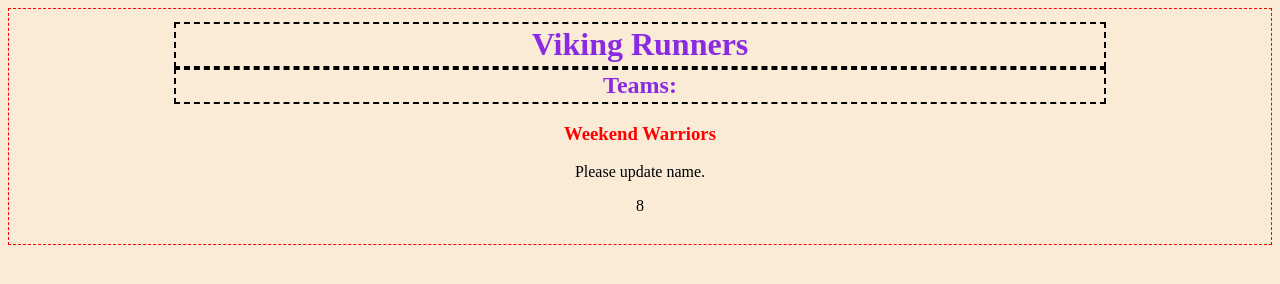
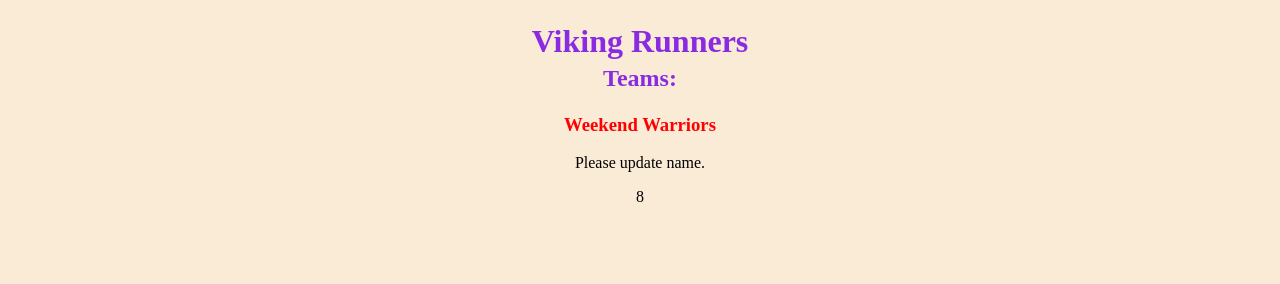
Before and after one commit to K1ngHandy/Viking-Runners, a plain HTML site: page index.html in a window 1280 px wide. Drawn offline with Linux system fonts and the light colour scheme.

Commit message:
2nd correction

```diff
--- a/index.css
+++ b/index.css
@@ -1,5 +1,5 @@
 body {
-    border: dashed 1px red;
+    /* border: dashed 1px red; */
     background-color: antiquewhite;
     padding: 1%;
     text-align: center;
@@ -7,7 +7,7 @@ body {
 
 .header-text {
     color: blueviolet;
-    border: dashed 2px black;
+    /* border: dashed 2px black; */
     margin: auto;
     width: 75%;
     padding-top: 2px;
```
